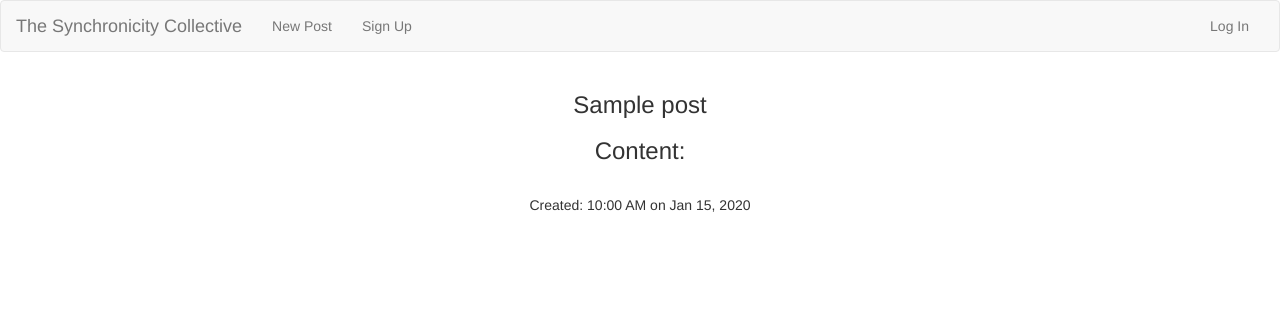
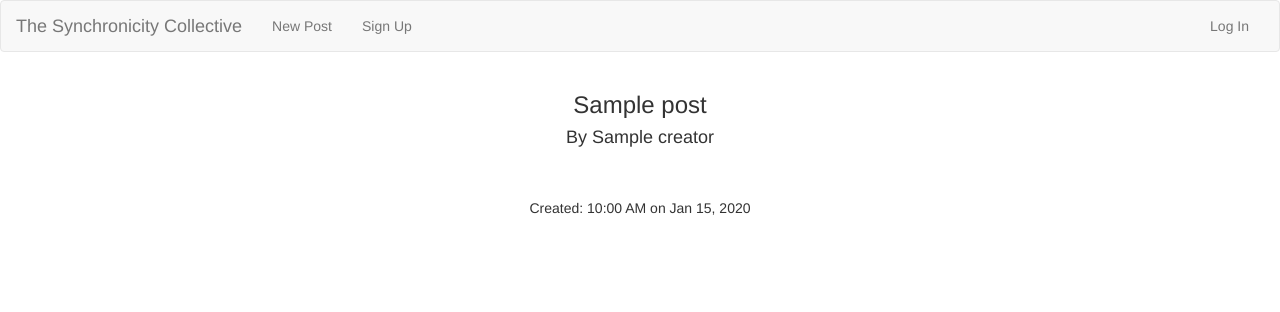
Before and after one commit to TheArtilect/sychronicity, a Python web app: template templates/permalink.html in a window 1280 px wide. Shown: the top 312 px of the page. Run offline with Jinja, Linux system fonts and the light colour scheme; the template is opened without the code that fills it: most values are stand-ins (such as "Sample title", 1, 10 or a date in 2020); some libraries are stand-ins or nearby versions.

Commit message:
working on modifying posts

```diff
--- a/NewPostPage.py
+++ b/NewPostPage.py
@@ -17,9 +17,9 @@ class NewPost(Handler):
         content = self.request.get("content")
 
         if title and content:
-            #   add user to this
+            creator = self.user.name
             posting = Post.Post(parent = Post.blog_key(), title = title,
-                                content = content)
+                                content = content, creator = creator)
             posting.put()
             posting_id = posting.key().id()
             self.redirect("/%s" % str(posting_id))
--- a/Post.py
+++ b/Post.py
@@ -4,6 +4,7 @@ from google.appengine.ext import db
 class Post(db.Model):
     title = db.StringProperty(required = True)
     content = db.TextProperty(required = True)
+    creator = db.StringProperty(required = True)
     created = db.DateTimeProperty(auto_now_add = True)
     last_modified = db.DateTimeProperty(auto_now = True)
     #   need to add the user that created it, likes, comments
--- a/templates/base.html
+++ b/templates/base.html
@@ -34,7 +34,10 @@
         <div class="collapse navbar-collapse" id="bs-example-navbar-collapse-1">
           <ul class="nav navbar-nav">
             <li><a href="/newpost">New Post</a></li>
+
+            {% if not user %}
             <li><a href="/signup">Sign Up</a></li>
+            {% endif %}
           </ul>
 
 
--- a/templates/frontpage.html
+++ b/templates/frontpage.html
@@ -19,6 +19,7 @@
                 <a href="/{{post.key().id()}}" >{{ post.title}}</a>
             </div>
             <br>
+            <p>By: {{post.creator}}</p>
             <div class="post-content">Content:
                 <br>
                 {{ post.rendered_content() | safe }}
--- a/templates/permalink.html
+++ b/templates/permalink.html
@@ -3,15 +3,21 @@
 {% block content %}
 
 
-    <h3 class="post-title">{{post.title}}</h3>
+    <h3 class="post-title">{{ post.title }}</h3>
 
+    <h4>By {{ post.creator }}</h4>
 
-    <h3>Content:</h3>
     <br>
     <div class="post-content">
         {{ post.rendered_content() | safe }}
     </div>
+    <br>
+
     <p class="timestamp">{{post.created.strftime("Created: %I:%M %p on %b %d, %Y ")}}</p>
+
+    {% if user.name == post.creator %}
+        <p><a href="/modify">Modify</a></p>
+    {% endif %}
 
 
 {% endblock %}
```
Also changed, not shown: ModifyPost.py (added, +7 -0 lines), PostPage.py (+15 -1 lines), 3 other files.
